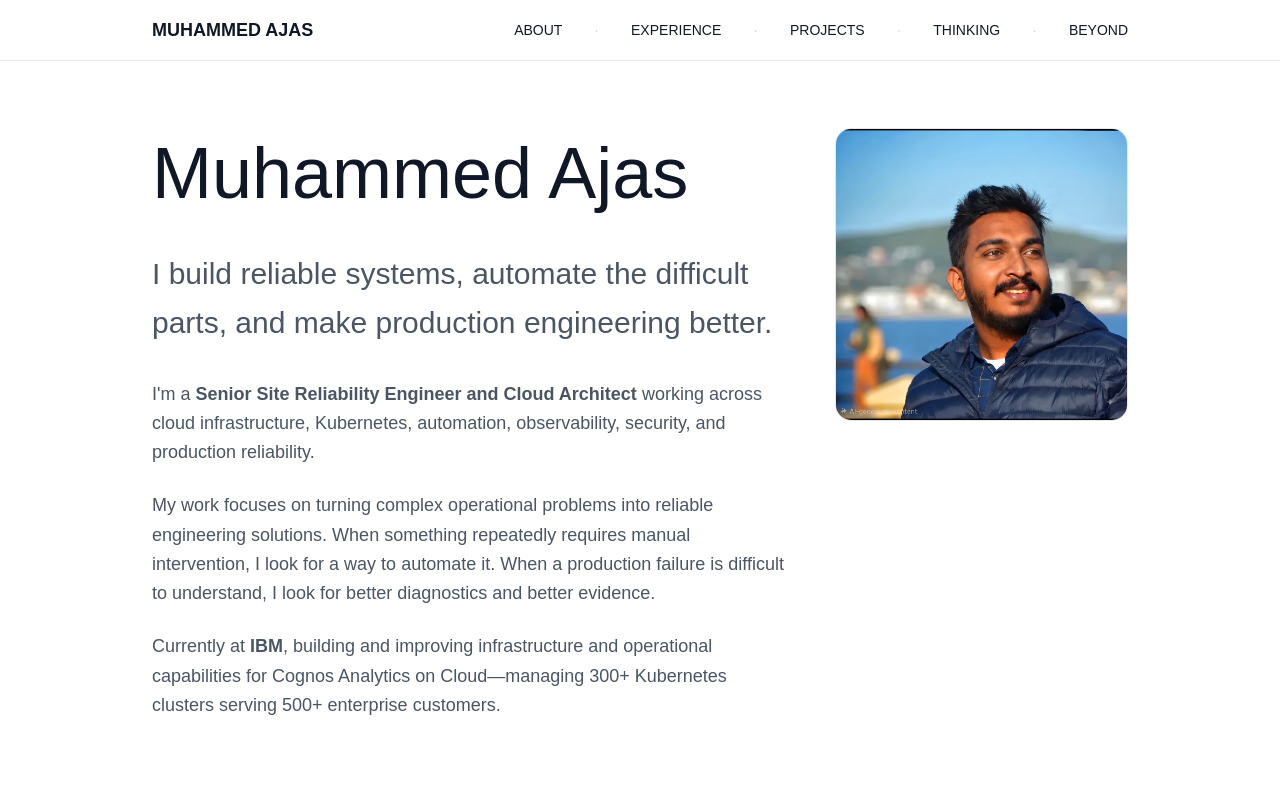
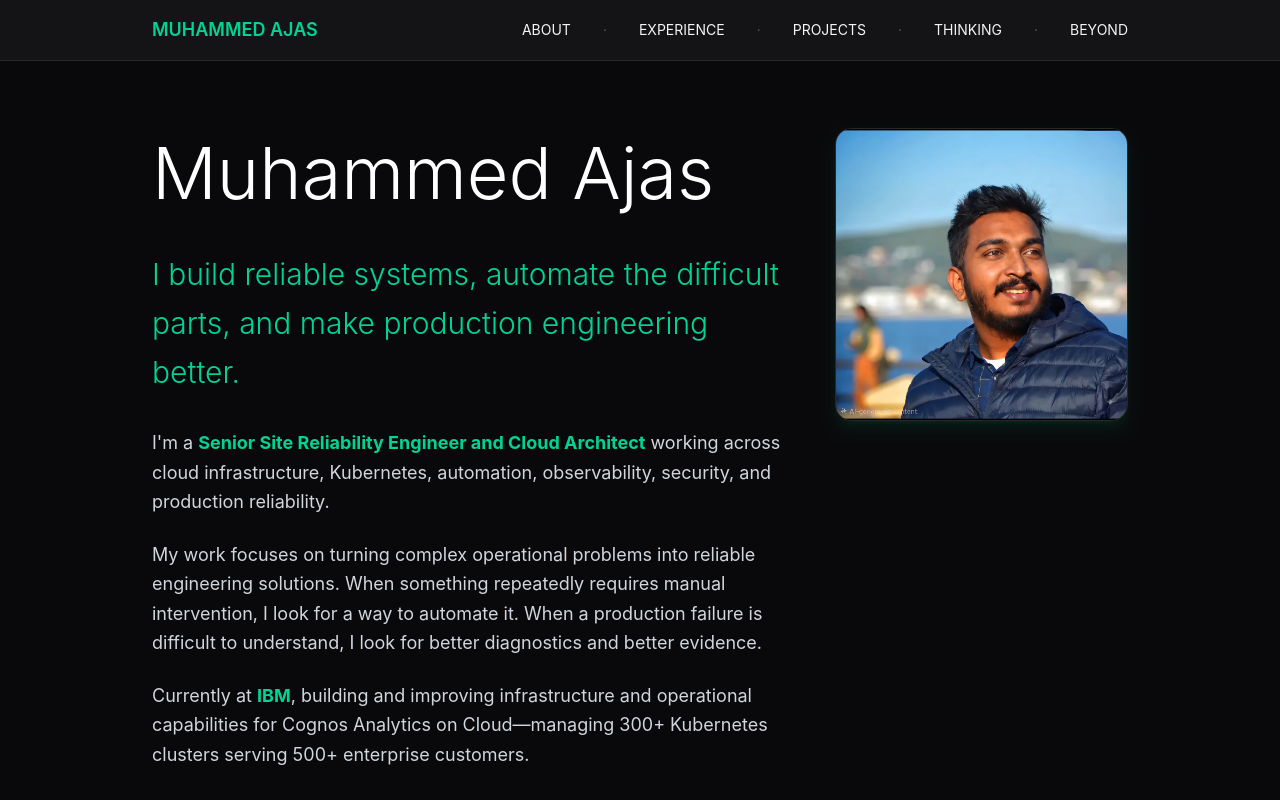
Before and after one commit to muhaaju/Muhammed_Ajas, a Next.js app: page / in a window 1280 px wide. Shown: the top 800 px of the page. Built offline with nearby package versions, Linux system fonts and the light colour scheme.

Commit message:
WIP: Convert to dark theme with emerald accents

```diff
--- a/app/globals.css
+++ b/app/globals.css
@@ -5,8 +5,9 @@ html {
 }
 
 :root {
-  --background: #ffffff;
-  --foreground: #171717;
+  --background: #0a0d0e;
+  --foreground: #ededed;
+  --emerald: #10b981;
 }
 
 @theme inline {
@@ -16,15 +17,10 @@ html {
   --font-mono: var(--font-geist-mono);
 }
 
-@media (prefers-color-scheme: dark) {
-  :root {
-    --background: #0a0a0a;
-    --foreground: #ededed;
-  }
+body {
+  background-color: #09090b;
+  background-image: radial-gradient(rgba(16, 185, 129, 0.08) 1px, transparent 1px);
+  background-size: 24px 24px;
+  color: var(--foreground);
+  font-family: 'Inter', -apple-system, BlinkMacSystemFont, 'Segoe UI', sans-serif;
 }
-
-body {
-  background: var(--background);
-  color: var(--foreground);
-  font-family: Arial, Helvetica, sans-serif;
-}
--- a/app/page.tsx
+++ b/app/page.tsx
@@ -20,29 +20,29 @@ export default function Home() {
   };
 
   return (
-    <main className="min-h-screen bg-white text-gray-900 scroll-smooth">
+    <main className="min-h-screen bg-zinc-950 text-gray-100 scroll-smooth">
       {/* Navigation */}
-      <nav className="fixed top-0 left-0 right-0 bg-white/80 backdrop-blur-md border-b border-gray-200 z-50">
+      <nav className="fixed top-0 left-0 right-0 bg-zinc-900/80 backdrop-blur-md border-b border-zinc-800 z-50">
         <div className="max-w-5xl mx-auto px-6 py-4 flex justify-between items-center">
-          <div className="font-semibold text-lg">MUHAMMED AJAS</div>
+          <div className="font-semibold text-lg text-emerald-400">MUHAMMED AJAS</div>
 
           {/* Desktop Navigation */}
           <div className="hidden md:flex items-center gap-8 text-sm">
-            <a href="#about" className="hover:text-gray-600 transition-colors">ABOUT</a>
-            <span className="text-gray-300">·</span>
-            <a href="#experience" className="hover:text-gray-600 transition-colors">EXPERIENCE</a>
-            <span className="text-gray-300">·</span>
-            <a href="#projects" className="hover:text-gray-600 transition-colors">PROJECTS</a>
-            <span className="text-gray-300">·</span>
-            <a href="#publications" className="hover:text-gray-600 transition-colors">THINKING</a>
-            <span className="text-gray-300">·</span>
-            <a href="#beyond" className="hover:text-gray-600 transition-colors">BEYOND</a>
+            <a href="#about" className="hover:text-emerald-400 transition-colors">ABOUT</a>
+            <span className="text-zinc-600">·</span>
+            <a href="#experience" className="hover:text-emerald-400 transition-colors">EXPERIENCE</a>
+            <span className="text-zinc-600">·</span>
+            <a href="#projects" className="hover:text-emerald-400 transition-colors">PROJECTS</a>
+            <span className="text-zinc-600">·</span>
+            <a href="#publications" className="hover:text-emerald-400 transition-colors">THINKING</a>
+            <span className="text-zinc-600">·</span>
+            <a href="#beyond" className="hover:text-emerald-400 transition-colors">BEYOND</a>
           </div>
 
           {/* Mobile Menu Button */}
           <button
             onClick={() => setMobileMenuOpen(!mobileMenuOpen)}
-            className="md:hidden p-2 hover:bg-gray-100 rounded transition-colors"
+            className="md:hidden p-2 hover:bg-zinc-800 rounded transition-colors"
             aria-label="Toggle menu"
           >
             <svg className="w-6 h-6" fill="none" stroke="currentColor" viewBox="0 0 24 24">
@@ -57,40 +57,40 @@ export default function Home() {
 
         {/* Mobile Menu */}
         {mobileMenuOpen && (
-          <div className="md:hidden border-t border-gray-200 bg-white">
+          <div className="md:hidden border-t border-zinc-800 bg-zinc-900">
             <div className="max-w-5xl mx-auto px-6 py-4 flex flex-col gap-4 text-sm">
               <a
                 href="#about"
                 onClick={() => setMobileMenuOpen(false)}
-                className="hover:text-gray-600 transition-colors py-2"
+                className="hover:text-emerald-400 transition-colors py-2"
               >
                 ABOUT
               </a>
               <a
                 href="#experience"
                 onClick={() => setMobileMenuOpen(false)}
-                className="hover:text-gray-600 transition-colors py-2"
+                className="hover:text-emerald-400 transition-colors py-2"
               >
                 EXPERIENCE
               </a>
               <a
                 href="#projects"
                 onClick={() => setMobileMenuOpen(false)}
-                className="hover:text-gray-600 transition-colors py-2"
+                className="hover:text-emerald-400 transition-colors py-2"
               >
                 PROJECTS
               </a>
               <a
                 href="#publications"
                 onClick={() => setMobileMenuOpen(false)}
-                className="hover:text-gray-600 transition-colors py-2"
+                className="hover:text-emerald-400 transition-colors py-2"
               >
                 THINKING
               </a>
               <a
                 href="#beyond"
                 onClick={() => setMobileMenuOpen(false)}
-                className="hover:text-gray-600 transition-colors py-2"
+                className="hover:text-emerald-400 transition-colors py-2"
               >
                 BEYOND
               </a>
@@ -103,7 +103,7 @@ export default function Home() {
       {showScrollTop && (
         <button
           onClick={scrollToTop}
-          className="fixed bottom-8 right-8 p-4 bg-gray-900 text-white rounded-full shadow-lg hover:bg-gray-800 transition-all z-50"
+          className="fixed bottom-8 right-8 p-4 bg-emerald-500 text-zinc-950 rounded-full shadow-lg shadow-emerald-500/20 hover:bg-emerald-400 hover:shadow-emerald-500/40 transition-all z-50"
           aria-label="Scroll to top"
         >
           <svg className="w-6 h-6" fill="none" stroke="currentColor" viewBox="0 0 24 24">
@@ -118,24 +118,24 @@ export default function Home() {
         <header className="mb-32" id="about">
           <div className="grid md:grid-cols-12 gap-12 items-start mb-12">
             <div className="md:col-span-8">
-              <h1 className="text-6xl md:text-7xl font-light mb-8 leading-tight">
+              <h1 className="text-6xl md:text-7xl font-light mb-8 leading-tight text-white">
                 Muhammed Ajas
               </h1>
-              <p className="text-2xl md:text-3xl text-gray-600 font-light mb-8 leading-relaxed">
+              <p className="text-2xl md:text-3xl text-emerald-400 font-light mb-8 leading-relaxed">
                 I build reliable systems, automate the difficult parts, and make production engineering better.
               </p>
-              <p className="text-lg text-gray-600 leading-relaxed mb-6">
-                I'm a <strong>Senior Site Reliability Engineer and Cloud Architect</strong> working across cloud infrastructure, Kubernetes, automation, observability, security, and production reliability.
+              <p className="text-lg text-gray-300 leading-relaxed mb-6">
+                I'm a <strong className="text-emerald-400">Senior Site Reliability Engineer and Cloud Architect</strong> working across cloud infrastructure, Kubernetes, automation, observability, security, and production reliability.
               </p>
-              <p className="text-lg text-gray-600 leading-relaxed mb-6">
+              <p className="text-lg text-gray-300 leading-relaxed mb-6">
                 My work focuses on turning complex operational problems into reliable engineering solutions. When something repeatedly requires manual intervention, I look for a way to automate it. When a production failure is difficult to understand, I look for better diagnostics and better evidence.
               </p>
-              <p className="text-lg text-gray-600 leading-relaxed">
-                Currently at <strong>IBM</strong>, building and improving infrastructure and operational capabilities for Cognos Analytics on Cloud—managing 300+ Kubernetes clusters serving 500+ enterprise customers.
+              <p className="text-lg text-gray-300 leading-relaxed">
+                Currently at <strong className="text-emerald-400">IBM</strong>, building and improving infrastructure and operational capabilities for Cognos Analytics on Cloud—managing 300+ Kubernetes clusters serving 500+ enterprise customers.
               </p>
             </div>
             <div className="md:col-span-4">
-              <div className="aspect-square rounded-2xl overflow-hidden border border-gray-200">
+              <div className="aspect-square rounded-2xl overflow-hidden border border-zinc-800 shadow-lg shadow-emerald-500/10">
                 <Image
                   src="/images/profile-main.jpg"
                   alt="Muhammed Ajas"
@@ -764,7 +764,7 @@ export default function Home() {
                   id="name"
                   name="name"
                   required
-                  className="w-full px-4 py-3 border border-gray-300 focus:border-gray-900 focus:ring-1 focus:ring-gray-900 outline-none transition-colors"
+                  className="w-full px-4 py-3 border border-zinc-700 focus:border-gray-900 focus:ring-1 focus:ring-gray-900 outline-none transition-colors"
                 />
               </div>
 
@@ -775,7 +775,7 @@ export default function Home() {
                   id="email"
                   name="email"
                   required
-                  className="w-full px-4 py-3 border border-gray-300 focus:border-gray-900 focus:ring-1 focus:ring-gray-900 outline-none transition-colors"
+                  className="w-full px-4 py-3 border border-zinc-700 focus:border-gray-900 focus:ring-1 focus:ring-gray-900 outline-none transition-colors"
                 />
               </div>
 
@@ -786,13 +786,13 @@ export default function Home() {
                   name="message"
                   required
                   rows={6}
-                  className="w-full px-4 py-3 border border-gray-300 focus:border-gray-900 focus:ring-1 focus:ring-gray-900 outline-none transition-colors resize-none"
+                  className="w-full px-4 py-3 border border-zinc-700 focus:border-gray-900 focus:ring-1 focus:ring-gray-900 outline-none transition-colors resize-none"
                 ></textarea>
               </div>
 
               <button
                 type="submit"
-                className="px-8 py-3 bg-gray-900 text-white text-sm font-medium hover:bg-gray-800 transition-colors"
+                className="px-8 py-3 bg-emerald-500 text-zinc-950 text-sm font-medium hover:bg-emerald-400 transition-colors"
               >
                 SEND MESSAGE
               </button>
@@ -809,7 +809,7 @@ export default function Home() {
               href="https://www.linkedin.com/in/muhammedajas-753346109"
               target="_blank"
               rel="noopener noreferrer"
-              className="group border-t border-gray-200 pt-6 hover:border-gray-400 transition-colors"
+              className="group border-t border-zinc-800 pt-6 hover:border-gray-400 transition-colors"
             >
               <div className="flex items-center justify-between mb-3">
                 <h3 className="text-xl font-medium">LinkedIn</h3>
@@ -824,7 +824,7 @@ export default function Home() {
               href="https://github.com/muhaaju"
               target="_blank"
               rel="noopener noreferrer"
-              className="group border-t border-gray-200 pt-6 hover:border-gray-400 transition-colors"
+              className="group border-t border-zinc-800 pt-6 hover:border-gray-400 transition-colors"
             >
               <div className="flex items-center justify-between mb-3">
                 <h3 className="text-xl font-medium">GitHub</h3>
@@ -839,7 +839,7 @@ export default function Home() {
               href="https://www.instagram.com/muhammed_ajas"
               target="_blank"
               rel="noopener noreferrer"
-              className="group border-t border-gray-200 pt-6 hover:border-gray-400 transition-colors"
+              className="group border-t border-zinc-800 pt-6 hover:border-gray-400 transition-colors"
             >
               <div className="flex items-center justify-between mb-3">
                 <h3 className="text-xl font-medium">Instagram</h3>
@@ -852,7 +852,7 @@ export default function Home() {
 
             <a
               href="mailto:ajas.muhammed1@gmail.com"
-              className="group border-t border-gray-200 pt-6 hover:border-gray-400 transition-colors"
+              className="group border-t border-zinc-800 pt-6 hover:border-gray-400 transition-colors"
             >
               <div className="flex items-center justify-between mb-3">
                 <h3 className="text-xl font-medium">Email</h3>
```
